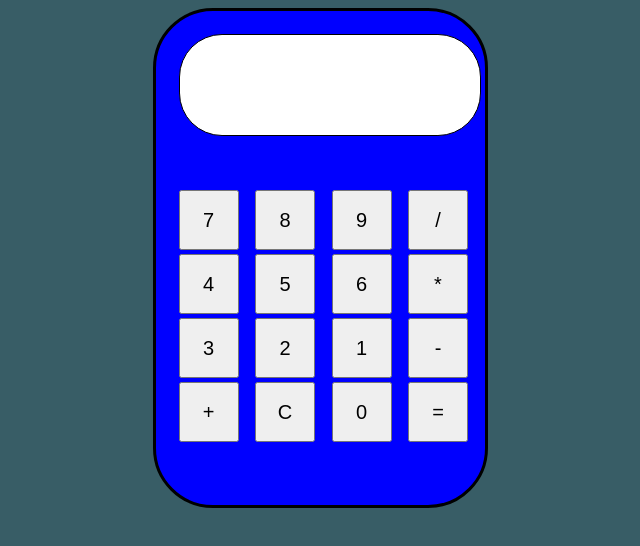
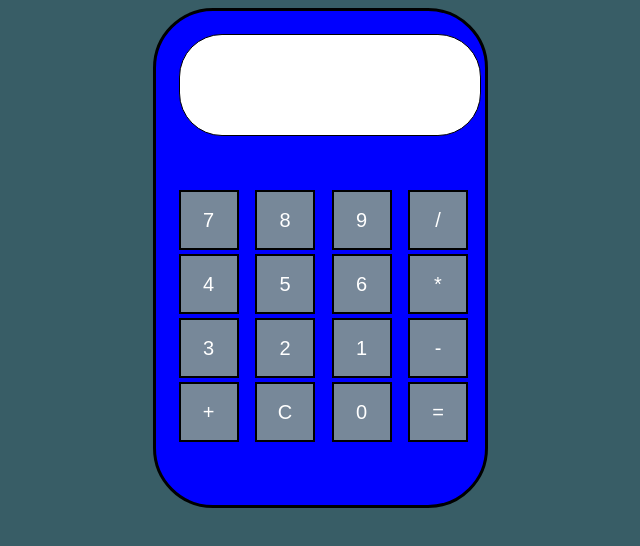
Before and after one commit to aguskuster/CalculadoraJAP, a plain HTML site: page index.html in a window 1280 px wide. Shown: the whole page, without its empty margins (320-960 px from the left). Drawn offline with Linux system fonts and the light colour scheme.

Commit message:
Arreglo
Arreglo

```diff
--- a/Pruebas/style.css
+++ b/style.css
@@ -26,6 +26,9 @@ body{
     width: 60px;
     height: 60px;
     font-size: 20px;
+    background: lightslategray;
+    color: white;
+    border-style: double;
 }
 
 #resultado{
```
Also changed, not shown: index.html (renamed from Pruebas/index.html), main.js (renamed from Pruebas/main.js).
